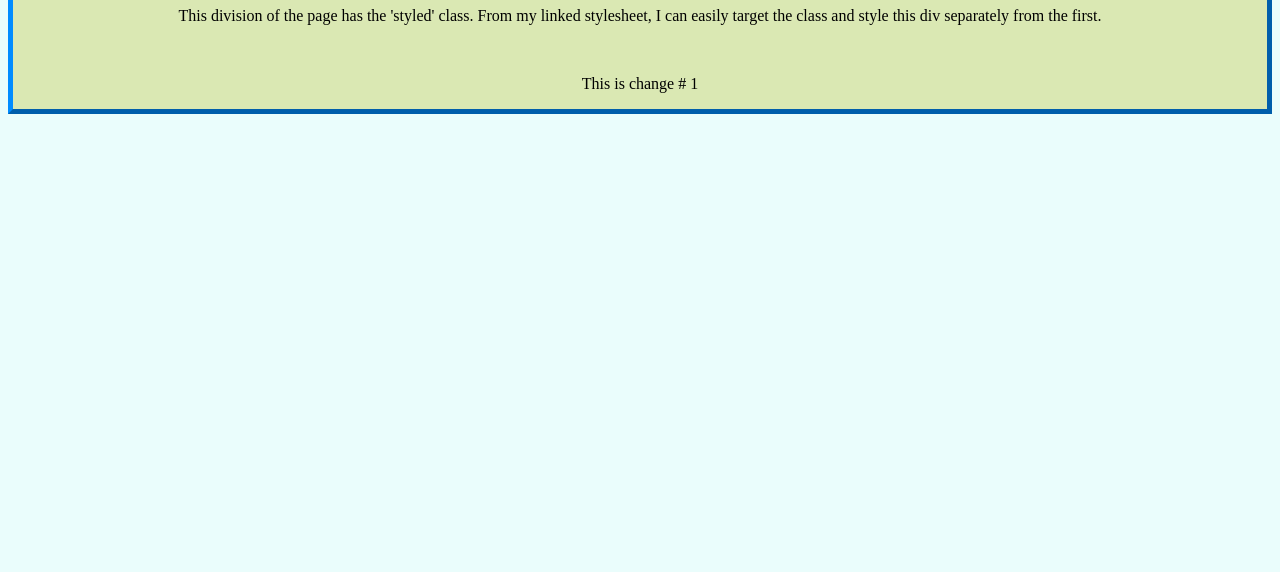
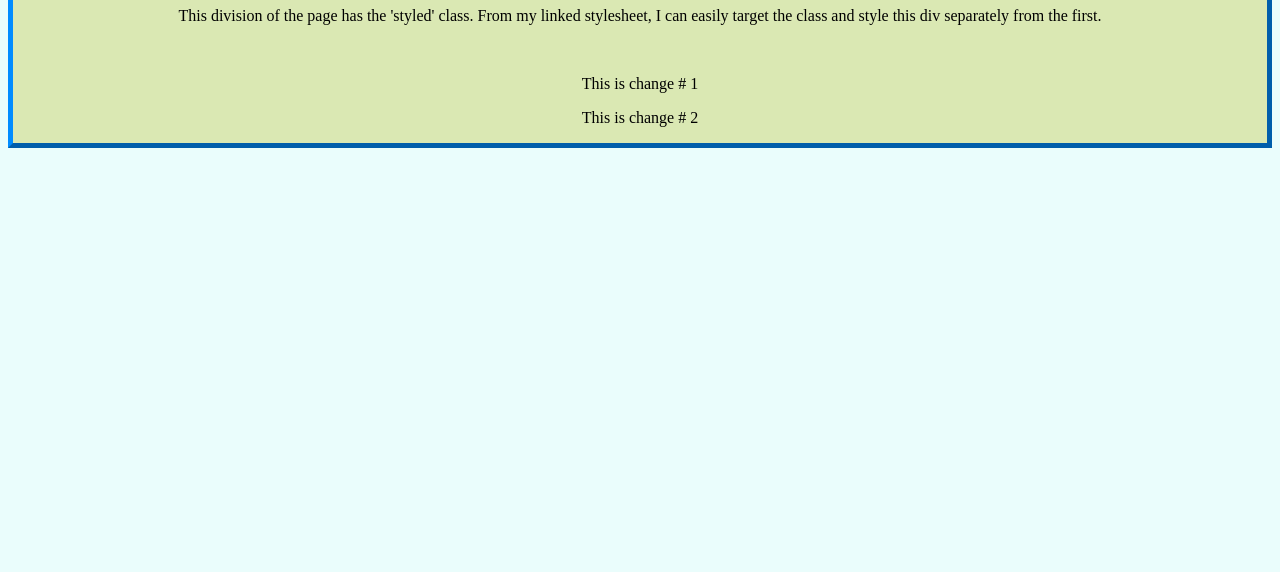
Before and after one commit to pedrovily1/galvanize, a plain HTML site: page GalvPage1/index.html in a window 1280 px wide. Shown: the part 228-800 px from the top of the page. Drawn offline with Linux system fonts and the light colour scheme.

Commit message:
Update index.html

```diff
--- a/GalvPage1/index.html
+++ b/GalvPage1/index.html
@@ -19,6 +19,7 @@
     <p>This division of the page has the 'styled' class. From my linked stylesheet, I can easily target the class and style this div separately from the first.</p>
     <br>
     <p>This is change # 1</p>
+    <p>This is change # 2</p>
   </div>
   </body>
 </html>
```
